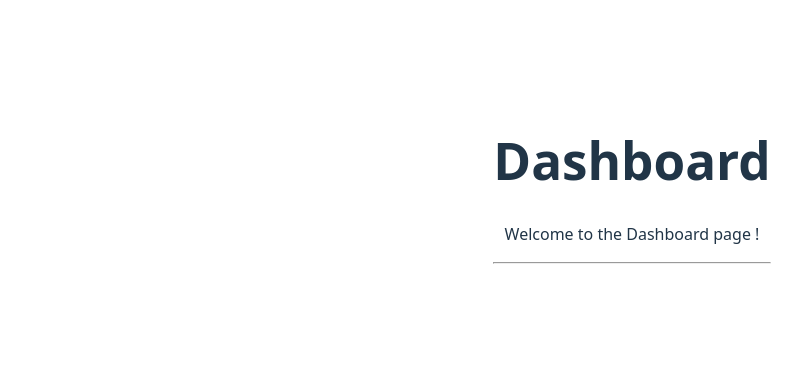
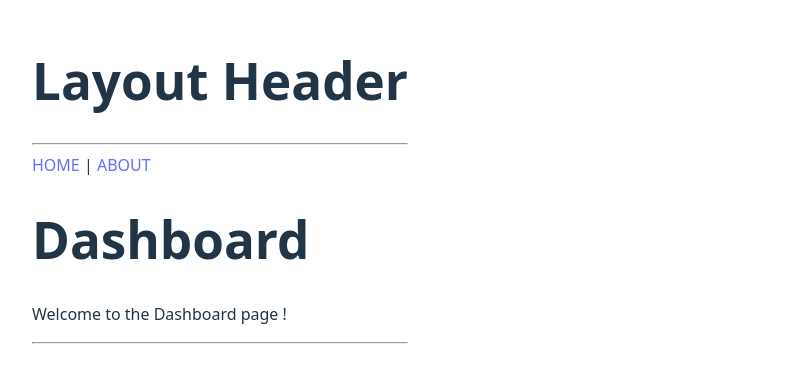
Before and after one commit to groom-practice/think-react-app, a React (Vite) app: page /dashboard in a window 1280 px wide. Shown: the part 215-598 px from the top of the page, without its empty margins (8-810 px from the left). Built offline with nearby package versions, Linux system fonts and the light colour scheme.

Commit message:
feat: funtion react-router-dom

```diff
--- a/src/App.jsx
+++ b/src/App.jsx
@@ -1,22 +1,38 @@
-import { BrowserRouter, Routes, Route } from "react-router-dom";
+import { RouterProvider, createBrowserRouter } from "react-router-dom";
+import Layout from "./Layout";
+import Home from "./pages/Home";
 import About from "./pages/About";
-import Home from "./pages/Home";
-import "./App.css";
 import Dashboard from "./Dashboard";
 import Stats from "./Dashboard/Stats";
 import Settings from "./Dashboard/Settings";
 
+const router = createBrowserRouter([
+  {
+    path: "/",
+    element: <Layout />,
+    children: [
+      { index: true, element: <Home /> }, // main
+      { path: "about", element: <About /> }, // /about
+      {
+        path: "dashboard",
+        element: <Dashboard />,
+        children: [
+          { path: "stats", element: <Stats /> },
+          { path: "settings", element: <Settings /> },
+        ],
+      },
+    ],
+  },
+  {
+    path: "dashboard",
+    element: <Dashboard />,
+    children: [
+      { path: "stats", element: <Stats /> },
+      { path: "settings", element: <Settings /> },
+    ],
+  },
+]);
+
 export default function App() {
-  return (
-    <BrowserRouter>
-      <Routes>
-        <Route path="/" element={<Home />} />
-        <Route path="/about" element={<About />} />
-        <Route path="/dashboard" element={<Dashboard />}>
-          <Route path="stats" element={<Stats />} />
-          <Route path="settings" element={<Settings />} />
-        </Route>
-      </Routes>
-    </BrowserRouter>
-  );
+  return <RouterProvider router={router} />;
 }
--- a/src/Dashboard/index.jsx
+++ b/src/Dashboard/index.jsx
@@ -1,8 +1,9 @@
-import { Outlet } from "react-router";
+import { Link, Outlet } from "react-router";
 
 export default function Dashboard() {
   return (
     <div>
+      <Link to={"/"}>HOME</Link> | <Link to={"/about"}>ABOUT</Link>
       <h1>Dashboard</h1>
       <p>Welcome to the Dashboard page !</p>
       <Outlet />
--- /dev/null
+++ b/src/Layout/index.jsx
@@ -0,0 +1,11 @@
+import { Outlet } from "react-router-dom";
+
+export default function Layout() {
+  return (
+    <main style={{ padding: "40px" }}>
+      <h1>Layout Header</h1>
+      <hr />
+      <Outlet />
+    </main>
+  );
+}
--- a/src/pages/About/index.jsx
+++ b/src/pages/About/index.jsx
@@ -1,7 +1,7 @@
 export default function About() {
   return (
     <div>
-      <h1>About</h1>
+      <h3>About</h3>
       <p>welcome to the About page !</p>
     </div>
   );
--- a/src/pages/Home/index.jsx
+++ b/src/pages/Home/index.jsx
@@ -1,7 +1,7 @@
 export default function Home() {
   return (
     <div>
-      <h1>Home</h1>
+      <h3>Home</h3>
       <p>Welcome to the Home page !</p>
     </div>
   );
```
